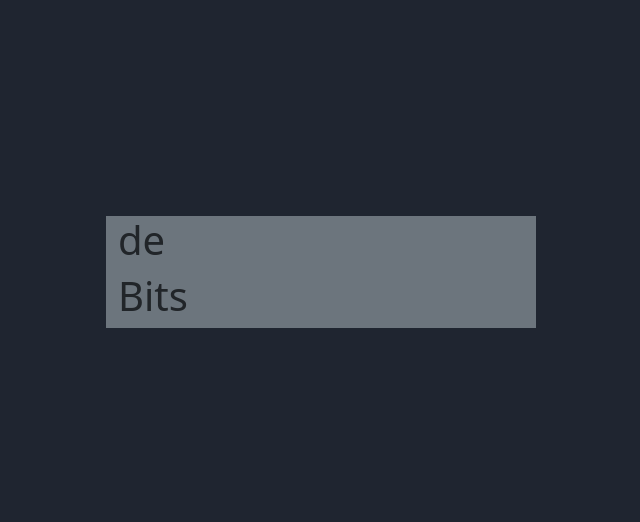
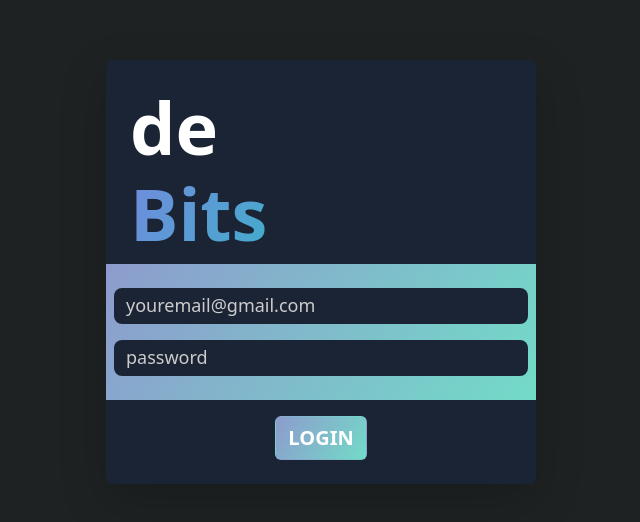
Before and after one commit to andrem4rks/telas-fintech-fiap, a plain HTML site: page index.html in a window 1280 px wide. Shown: the part 128-650 px from the top of the page, without its empty margins (319-959 px from the left). Drawn offline with nearby package versions, Linux system fonts and the light colour scheme.

Commit message:
feature: finaliza tela de login

```diff
--- a/index.html
+++ b/index.html
@@ -1,21 +1,47 @@
 <!DOCTYPE html>
 <html lang="en">
+
 <head>
     <meta charset="UTF-8">
     <meta name="viewport" content="width=device-width, initial-scale=1.0">
     <title>Document</title>
     <link rel="stylesheet" href="styles.css">
-    <link href="https://cdn.jsdelivr.net/npm/bootstrap@5.3.2/dist/css/bootstrap.min.css" rel="stylesheet" integrity="sha384-T3c6CoIi6uLrA9TneNEoa7RxnatzjcDSCmG1MXxSR1GAsXEV/Dwwykc2MPK8M2HN" crossorigin="anonymous">
-    <script src="https://cdn.jsdelivr.net/npm/bootstrap@5.3.2/dist/js/bootstrap.bundle.min.js" integrity="sha384-C6RzsynM9kWDrMNeT87bh95OGNyZPhcTNXj1NW7RuBCsyN/o0jlpcV8Qyq46cDfL" crossorigin="anonymous"></script>
+    <link href="https://cdn.jsdelivr.net/npm/bootstrap@5.3.2/dist/css/bootstrap.min.css" rel="stylesheet"
+        integrity="sha384-T3c6CoIi6uLrA9TneNEoa7RxnatzjcDSCmG1MXxSR1GAsXEV/Dwwykc2MPK8M2HN" crossorigin="anonymous">
+    <script src="https://cdn.jsdelivr.net/npm/bootstrap@5.3.2/dist/js/bootstrap.bundle.min.js"
+        integrity="sha384-C6RzsynM9kWDrMNeT87bh95OGNyZPhcTNXj1NW7RuBCsyN/o0jlpcV8Qyq46cDfL"
+        crossorigin="anonymous"></script>
 </head>
+
 <body class="d-flex">
-    <div class="container bg-secondary my-auto">
-        <div class="col">
-            <div class="row">
-                <h1>de</h1>
-                <h1>Bits</h1>
+    <div class="container card shadow-lg my-auto px-0 py-4">
+        <form id="login-form mx-0">
+            <div class="col mx-0">
+                <div class="row ps-3 mx-2">
+                    <h1 class="px-0 mb-0 text-white fw-semibold">de</h1>
+                    <h1 class="px-0 text-white fw-semibold primary-font-gradient">Bits</h1>
+                </div>
+                <div class="inputs-block px-2 py-4 primary-bg-gradient">
+                    <div class="row mb-3">
+                        <div class="col">
+                            <input class="form-control rounded-3 text-white" placeholder="youremail@gmail.com" type="text">
+                        </div>
+                    </div>
+                    <div class="row">
+                        <div class="col">
+                            <input class="form-control rounded-3 text-white" placeholder="password" type="text">
+                        </div>
+                    </div>
+                </div>
+                <div class="row mt-3">
+                    <div class="col d-flex justify-content-center">
+                        <button class="btn btn-primary fw-semibold fs-5 primary-bg-gradient">LOGIN</button>
+                    </div>
+                </div>
             </div>
-        </div>
+        </form>
+
     </div>
 </body>
+
 </html>
--- a/styles.css
+++ b/styles.css
@@ -1,10 +1,40 @@
 body {
-    background-color: #1f2530 !important;
     min-height: 100% !important;
     min-height: 100vh !important;
+    background-color: #1e2222 !important;
 }
 
 .container {
     max-width: 430px !important;
     background-color: #1b2435 !important;
+    border-width: 0px !important;
 }
+
+.primary-bg-gradient {
+    background: rgb(141,156,205);
+    background: linear-gradient(124deg, rgba(141,156,205,1) 1%, rgba(114,219,200,1) 100%);
+}
+
+h1 {
+    font-size: 72px !important;
+}
+
+button {
+    border-color: transparent !important;
+}
+
+input {
+    background-color: #1b2435 !important;
+    border: transparent !important;
+}
+
+input::placeholder {
+    font-size: large !important;
+    color: rgb(204, 204, 204) !important;
+}
+
+.primary-font-gradient {
+    background: linear-gradient(124deg, rgb(113, 139, 221) 1%, rgb(4, 218, 178) 100%);
+    -webkit-background-clip: text;
+    -webkit-text-fill-color: transparent;
+}
```
